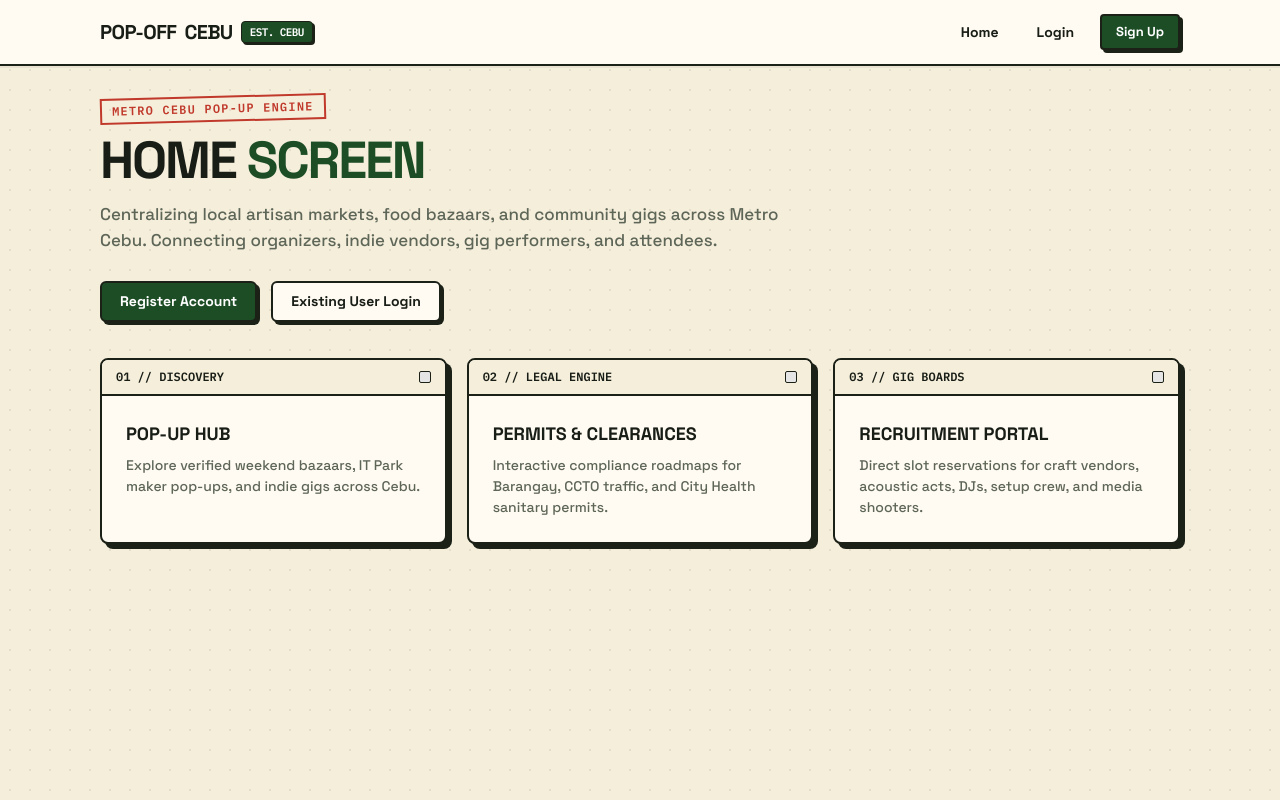
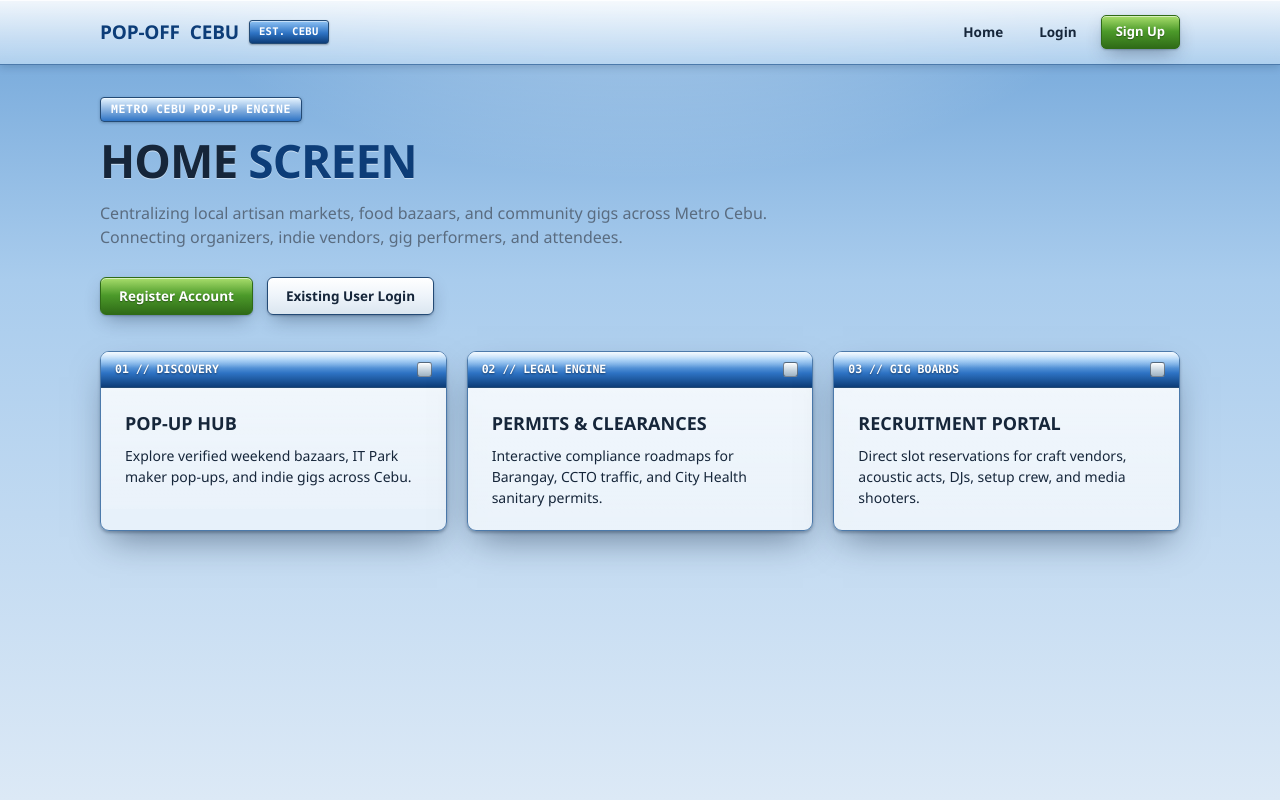
Before and after one commit to kworuu/Pop-Off-Cebu, a Django app: page / in a window 1280 px wide. Run offline with Django 5.2, Linux system fonts and the light colour scheme.

Commit message:
feat: change style of the site to a frtiger aero, vista style

```diff
--- a/static/css/site.css
+++ b/static/css/site.css
@@ -1,26 +1,41 @@
-@import url('https://fonts.googleapis.com/css2?family=Space+Grotesk:wght@500;700;900&family=IBM+Plex+Mono:wght@400;600&display=swap');
+:root {
+    /* Aero glass palette */
+    --sky-top: #6fa4d8;
+    --sky-bottom: #dce9f6;
+    --glass-white: rgba(255, 255, 255, 0.62);
+    --glass-white-strong: rgba(255, 255, 255, 0.85);
+    --titlebar-dark: #0d3d78;
+    --titlebar-mid: #2e73c4;
+    --titlebar-light: #8fc3f4;
+    --titlebar-shine: #e6f4ff;
+    --border-steel: #4c7aab;
+    --border-steel-dark: #234a75;
+    --ink: #16263a;
+    --ink-muted: #5a6c80;
 
-:root {
-    --paper-bg: #f5eedb;
-    --paper-card: #fffbf2;
-    --border-ink: #1c2118;
-    --green-utb: #1c4d25;
-    --green-utb-light: #2b7438;
-    --rust-accent: #c0392b;
-    --clay-dark: #3a2318;
-    --mustard-pop: #e6a117;
-    --text-ink: #181d16;
-    --text-muted: #5e6658;
+    --orb-green-1: #a9de6c;
+    --orb-green-2: #4c9a2a;
+    --orb-green-3: #2f6b17;
 
-    --badge-organizer: #c0392b;
-    --badge-vendor: #1c4d25;
-    --badge-performer: #b86200;
-    --badge-attendee: #205c6d;
+    --orb-red-1: #ff9b90;
+    --orb-red-2: #d43a2c;
+    --orb-red-3: #971e14;
 
-    --font-heading: 'Space Grotesk', -apple-system, sans-serif;
-    --font-mono: 'IBM Plex Mono', monospace;
-    --shadow-retro: 3px 3px 0px var(--border-ink);
-    --shadow-retro-lg: 5px 5px 0px var(--border-ink);
+    --orb-amber-1: #ffe08a;
+    --orb-amber-2: #e8a11c;
+    --orb-amber-3: #a86c05;
+
+    --badge-organizer: #971e14;
+    --badge-vendor: #2f6b17;
+    --badge-performer: #a86c05;
+    --badge-attendee: #145a86;
+
+    --font-heading: "Segoe UI", "Segoe UI Variable", Tahoma, Geneva, Verdana, sans-serif;
+    --font-mono: "Consolas", "Lucida Console", "Courier New", monospace;
+
+    --radius-glass: 9px;
+    --shadow-aero: 0 1px 2px rgba(13, 32, 58, 0.25), 0 8px 20px -6px rgba(13, 32, 58, 0.45);
+    --shadow-aero-lg: 0 2px 3px rgba(13, 32, 58, 0.3), 0 16px 34px -10px rgba(13, 32, 58, 0.5);
 }
 
 * {
@@ -29,32 +44,36 @@
 
 body {
     margin: 0;
-    background-color: var(--paper-bg);
-    color: var(--text-ink);
+    color: var(--ink);
     font-family: var(--font-heading);
     line-height: 1.5;
-    background-image: radial-gradient(rgba(28, 33, 24, 0.08) 1px, transparent 0);
-    background-size: 20px 20px;
+    background:
+        radial-gradient(ellipse 900px 500px at 50% -120px, rgba(255,255,255,0.55), transparent 60%),
+        linear-gradient(180deg, var(--sky-top) 0%, #a9cced 35%, var(--sky-bottom) 100%);
+    background-attachment: fixed;
+    min-height: 100vh;
 }
 
 a {
-    color: var(--green-utb);
-    text-decoration: underline;
-    font-weight: 700;
+    color: var(--titlebar-dark);
+    text-decoration: none;
+    font-weight: 600;
 }
 
 a:hover {
-    color: var(--rust-accent);
+    color: var(--orb-red-3);
+    text-decoration: underline;
 }
 
-/* Header / Windows Titlebar Bar */
+/* Header — Aero glass taskbar */
 .site-header {
-    background-color: var(--paper-card);
-    border-bottom: 2px solid var(--border-ink);
+    background: linear-gradient(180deg, rgba(255,255,255,0.9) 0%, rgba(226,239,251,0.75) 60%, rgba(196,222,245,0.7) 100%);
+    backdrop-filter: blur(6px);
+    border-bottom: 1px solid var(--border-steel);
+    box-shadow: 0 1px 0 rgba(255,255,255,0.8) inset, 0 2px 8px rgba(13, 32, 58, 0.18);
     position: sticky;
     top: 0;
     z-index: 50;
-    box-shadow: 0 2px 0 rgba(0,0,0,0.05);
 }
 
 .container {
@@ -71,92 +90,102 @@ a:hover {
 }
 
 .brand {
-    font-size: 20px;
-    font-weight: 900;
-    letter-spacing: -0.03em;
-    color: var(--text-ink);
+    font-size: 19px;
+    font-weight: 700;
+    letter-spacing: -0.01em;
+    color: var(--titlebar-dark);
     text-decoration: none;
     display: flex;
     align-items: center;
-    gap: 8px;
-    text-transform: uppercase;
+    gap: 10px;
+}
+
+.brand:hover {
+    color: var(--titlebar-dark);
+    text-decoration: none;
 }
 
 .brand .badge-city {
-    background-color: var(--green-utb);
+    background: linear-gradient(180deg, var(--titlebar-light) 0%, var(--titlebar-mid) 55%, var(--titlebar-dark) 100%);
     color: #fff;
     font-family: var(--font-mono);
-    font-size: 11px;
-    font-weight: 600;
-    padding: 2px 8px;
-    border: 1px solid var(--border-ink);
-    border-radius: 4px;
-    box-shadow: 2px 2px 0 var(--border-ink);
+    font-size: 10.5px;
+    font-weight: 700;
+    padding: 3px 9px;
+    border-radius: 3px;
+    border: 1px solid var(--border-steel-dark);
+    box-shadow: 0 1px 0 rgba(255,255,255,0.5) inset, 0 1px 2px rgba(0,0,0,0.3);
+    letter-spacing: 0.03em;
 }
 
 .nav-links {
     display: flex;
     align-items: center;
-    gap: 14px;
+    gap: 12px;
 }
 
 .nav-links a {
-    color: var(--text-ink);
+    color: var(--ink);
     text-decoration: none;
-    font-size: 14px;
-    font-weight: 700;
+    font-size: 13.5px;
+    font-weight: 600;
     padding: 6px 12px;
-    border-radius: 4px;
+    border-radius: 5px;
 }
 
 .nav-links a:hover {
-    background-color: rgba(28, 77, 37, 0.08);
+    background: linear-gradient(180deg, rgba(255,255,255,0.9), rgba(190, 222, 250, 0.6));
+    box-shadow: 0 0 0 1px rgba(76, 122, 171, 0.4);
+    text-decoration: none;
 }
 
-/* Buttons */
+/* Buttons — glossy Aero pills */
 .button {
     display: inline-flex;
     align-items: center;
     justify-content: center;
-    border: 2px solid var(--border-ink);
+    border: 1px solid var(--border-steel-dark);
     border-radius: 6px;
     padding: 8px 18px;
-    font-size: 14px;
-    font-weight: 700;
+    font-size: 13.5px;
+    font-weight: 600;
     font-family: var(--font-heading);
     cursor: pointer;
-    background-color: var(--mustard-pop);
-    color: var(--text-ink);
+    color: var(--ink);
     text-decoration: none;
-    box-shadow: var(--shadow-retro);
-    transition: all 0.1s ease;
+    position: relative;
+    background: linear-gradient(180deg, #ffffff 0%, #dfe9f2 45%, #c3d5e6 46%, #d6e4f0 100%);
+    box-shadow: 0 1px 0 rgba(255,255,255,0.8) inset, var(--shadow-aero);
+    transition: filter 0.12s ease, transform 0.05s ease;
 }
 
 .button:hover {
-    transform: translate(-1px, -1px);
-    box-shadow: 4px 4px 0 var(--border-ink);
+    filter: brightness(1.05);
     text-decoration: none;
-    color: var(--text-ink);
+    color: var(--ink);
 }
 
 .button:active {
-    transform: translate(2px, 2px);
-    box-shadow: 1px 1px 0 var(--border-ink);
+    transform: translateY(1px);
+    box-shadow: 0 1px 0 rgba(255,255,255,0.5) inset, 0 1px 3px rgba(13,32,58,0.35);
 }
 
 .button.primary-green {
-    background-color: var(--green-utb);
     color: #fff;
+    border-color: var(--orb-green-3);
+    background: linear-gradient(180deg, var(--orb-green-1) 0%, var(--orb-green-2) 48%, var(--orb-green-3) 100%);
+    text-shadow: 0 1px 1px rgba(0,0,0,0.35);
+    box-shadow: 0 1px 0 rgba(255,255,255,0.55) inset, var(--shadow-aero);
 }
 
 .button.primary-green:hover {
-    background-color: var(--green-utb-light);
     color: #fff;
+    filter: brightness(1.08);
 }
 
 .button.secondary {
-    background-color: var(--paper-card);
-    color: var(--text-ink);
+    background: linear-gradient(180deg, #ffffff 0%, #eef4fa 50%, #dbe6f0 100%);
+    color: var(--ink);
 }
 
 .button.full-width {
@@ -166,60 +195,97 @@ a:hover {
 /* Messages */
 .message {
     padding: 12px 18px;
-    border-radius: 6px;
-    border: 2px solid var(--border-ink);
-    box-shadow: var(--shadow-retro);
+    border-radius: var(--radius-glass);
+    border: 1px solid var(--border-steel);
+    box-shadow: 0 1px 0 rgba(255,255,255,0.6) inset, var(--shadow-aero);
     margin-bottom: 24px;
     font-size: 14px;
     font-weight: 600;
+    background: linear-gradient(180deg, rgba(255,255,255,0.85), rgba(255,255,255,0.5));
 }
 
 .message.success {
-    background-color: #d1fae5;
-    color: #065f46;
+    background: linear-gradient(180deg, #eafce0 0%, #c9f0b4 100%);
+    border-color: var(--orb-green-3);
+    color: #234d13;
 }
 
-/* Window / Retro Card Design */
+/* Window / Aero glass card */
 .window-card {
-    background-color: var(--paper-card);
-    border: 2px solid var(--border-ink);
-    border-radius: 8px;
-    box-shadow: var(--shadow-retro-lg);
+    background: var(--glass-white);
+    backdrop-filter: blur(3px);
+    border: 1px solid var(--border-steel);
+    border-radius: var(--radius-glass);
+    box-shadow: 0 1px 0 rgba(255,255,255,0.7) inset, var(--shadow-aero-lg);
     overflow: hidden;
     margin-bottom: 24px;
 }
 
 .window-header {
-    background-color: var(--paper-bg);
-    border-bottom: 2px solid var(--border-ink);
-    padding: 8px 14px;
+    background: linear-gradient(180deg, var(--titlebar-shine) 0%, var(--titlebar-light) 22%, var(--titlebar-mid) 60%, var(--titlebar-dark) 100%);
+    border-bottom: 1px solid var(--border-steel-dark);
+    padding: 9px 14px;
     display: flex;
     align-items: center;
     justify-content: space-between;
     font-family: var(--font-mono);
-    font-size: 12px;
+    font-size: 11.5px;
     font-weight: 600;
+    color: #fff;
+    text-shadow: 0 1px 2px rgba(0,0,0,0.45);
+    position: relative;
+}
+
+.window-header::after {
+    content: "";
+    position: absolute;
+    inset: 0 0 auto 0;
+    height: 45%;
+    background: linear-gradient(180deg, rgba(255,255,255,0.55), rgba(255,255,255,0));
+    pointer-events: none;
 }
 
 .window-controls {
     display: flex;
-    gap: 6px;
+    gap: 5px;
+    position: relative;
+    z-index: 1;
 }
 
 .window-dot {
-    width: 12px;
-    height: 12px;
-    border: 1px solid var(--border-ink);
-    border-radius: 2px;
-    background: #e5e5e5;
+    width: 15px;
+    height: 15px;
+    border-radius: 3px;
+    background: linear-gradient(180deg, #fdfefe 0%, #cbd8e2 50%, #9fb3c3 100%);
+    border: 1px solid rgba(20, 40, 65, 0.55);
+    box-shadow: 0 1px 0 rgba(255,255,255,0.7) inset;
+    position: relative;
 }
 
-.window-dot.close { background-color: var(--rust-accent); }
-.window-dot.min { background-color: var(--mustard-pop); }
-.window-dot.max { background-color: var(--green-utb); }
+.window-dot::after {
+    content: "";
+    position: absolute;
+    inset: 0;
+    display: flex;
+    align-items: center;
+    justify-content: center;
+    font-family: var(--font-heading);
+    font-size: 9px;
+    font-weight: 700;
+    color: var(--border-steel-dark);
+}
+
+.window-dot.min::after { content: "\2013"; }
+.window-dot.max::after { content: "\25A1"; font-size: 8px; }
+.window-dot.close {
+    background: linear-gradient(180deg, var(--orb-red-1) 0%, var(--orb-red-2) 55%, var(--orb-red-3) 100%);
+    border-color: #6e150c;
+}
+.window-dot.close::after { content: "\2715"; color: #fff; text-shadow: 0 1px 1px rgba(0,0,0,0.4); }
 
 .window-body {
-    padding: 24px;
+    padding: 22px 24px;
+    background: linear-gradient(180deg, rgba(255,255,255,0.5), rgba(255,255,255,0.15));
 }
 
 /* Form Styles */
@@ -300,61 +366,64 @@ a:hover {
 .form-footer {
     margin-top: 20px;
     padding-top: 16px;
-    border-top: 2px dashed var(--border-ink);
+    border-top: 1px dashed var(--border-steel);
     font-size: 13px;
     text-align: center;
     font-family: var(--font-mono);
 }
 
-/* Badges */
+/* Badges — glossy Aero chips */
 .role-badge {
     display: inline-block;
     padding: 2px 10px;
-    border: 1.5px solid var(--border-ink);
     border-radius: 4px;
     font-family: var(--font-mono);
-    font-size: 11px;
+    font-size: 10.5px;
     font-weight: 700;
-    box-shadow: 1.5px 1.5px 0 var(--border-ink);
-    text-transform: uppercase;
+    box-shadow: 0 1px 0 rgba(255,255,255,0.5) inset, 0 1px 2px rgba(13,32,58,0.3);
+    color: #fff;
+    text-shadow: 0 1px 1px rgba(0,0,0,0.35);
+    border: 1px solid rgba(0,0,0,0.25);
 }
 
-.role-badge.organizer { background: #fee2e2; color: var(--badge-organizer); }
-.role-badge.vendor { background: #d1fae5; color: var(--badge-vendor); }
-.role-badge.performer { background: #fef3c7; color: var(--badge-performer); }
-.role-badge.attendee { background: #e0f2fe; color: var(--badge-attendee); }
+.role-badge.organizer { background: linear-gradient(180deg, var(--orb-red-1), var(--badge-organizer)); }
+.role-badge.vendor { background: linear-gradient(180deg, var(--orb-green-1), var(--badge-vendor)); }
+.role-badge.performer { background: linear-gradient(180deg, var(--orb-amber-1), var(--badge-performer)); color: #3a2600; text-shadow: none; }
+.role-badge.attendee { background: linear-gradient(180deg, #9fd3f2, var(--badge-attendee)); }
 
 /* Hero */
 .hero-stamp {
     display: inline-block;
-    border: 2px solid var(--rust-accent);
-    color: var(--rust-accent);
-    padding: 2px 10px;
+    background: linear-gradient(180deg, var(--titlebar-shine), var(--titlebar-mid));
+    color: #fff;
+    border: 1px solid var(--border-steel-dark);
+    border-radius: 4px;
+    padding: 3px 10px;
     font-family: var(--font-mono);
-    font-size: 12px;
+    font-size: 11.5px;
     font-weight: 700;
-    text-transform: uppercase;
-    letter-spacing: 0.1em;
-    transform: rotate(-1.5deg);
-    margin-bottom: 12px;
+    letter-spacing: 0.05em;
+    box-shadow: 0 1px 0 rgba(255,255,255,0.5) inset, 0 1px 3px rgba(13,32,58,0.3);
+    margin-bottom: 14px;
 }
 
 .hero h1 {
-    font-size: 52px;
-    line-height: 1;
-    font-weight: 900;
-    text-transform: uppercase;
-    letter-spacing: -0.04em;
+    font-size: 46px;
+    line-height: 1.05;
+    font-weight: 700;
+    letter-spacing: -0.02em;
     margin: 0 0 16px;
+    color: var(--ink);
+    text-shadow: 0 1px 0 rgba(255,255,255,0.5);
 }
 
 .hero h1 span {
-    color: var(--green-utb);
+    color: var(--titlebar-dark);
 }
 
 .hero p {
-    font-size: 17px;
-    color: var(--text-muted);
+    font-size: 16px;
+    color: var(--ink-muted);
     max-width: 680px;
     margin: 0 0 28px;
 }
```
Also changed, not shown: other parts of static/css/site.css (+20 -20 lines), 1 other file.
